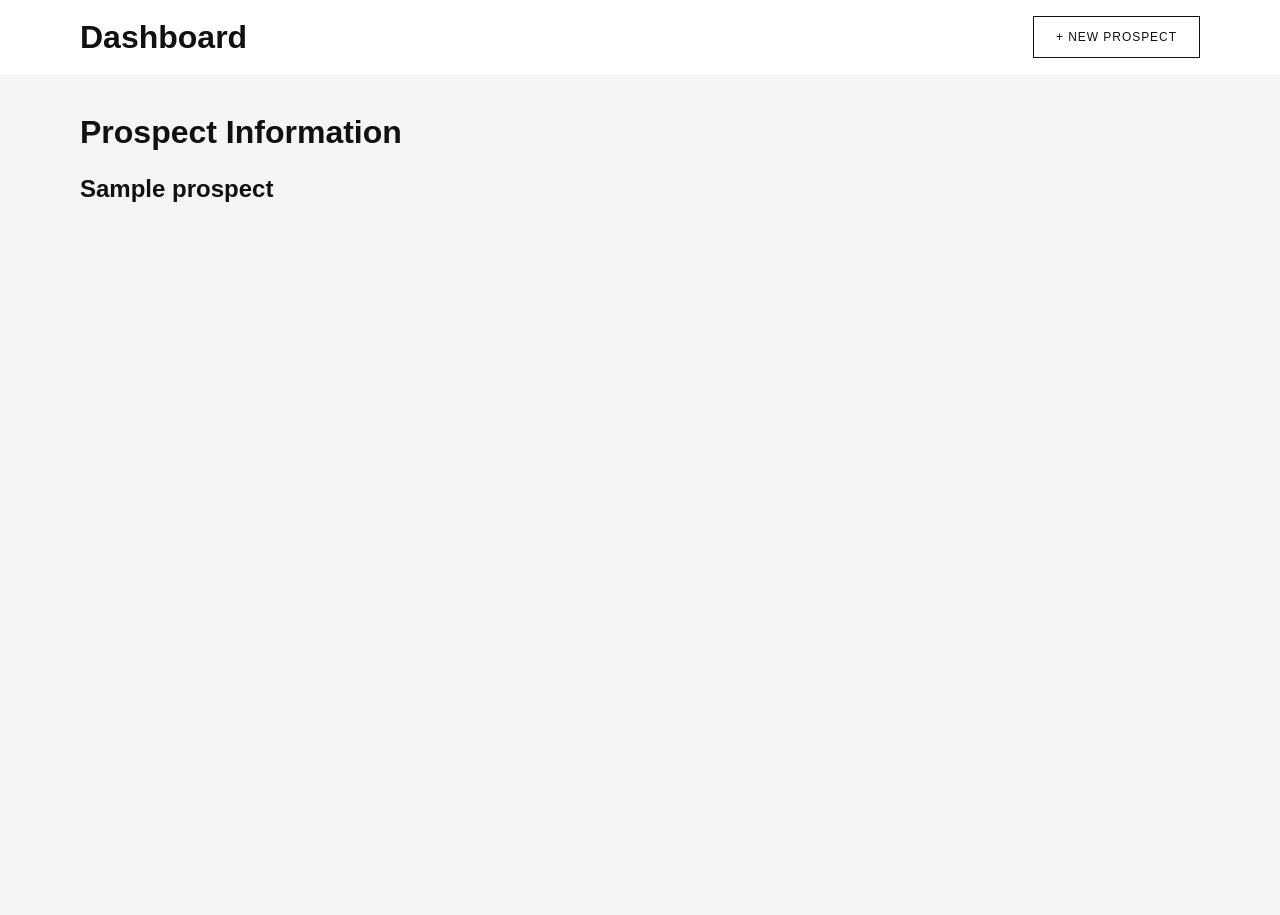
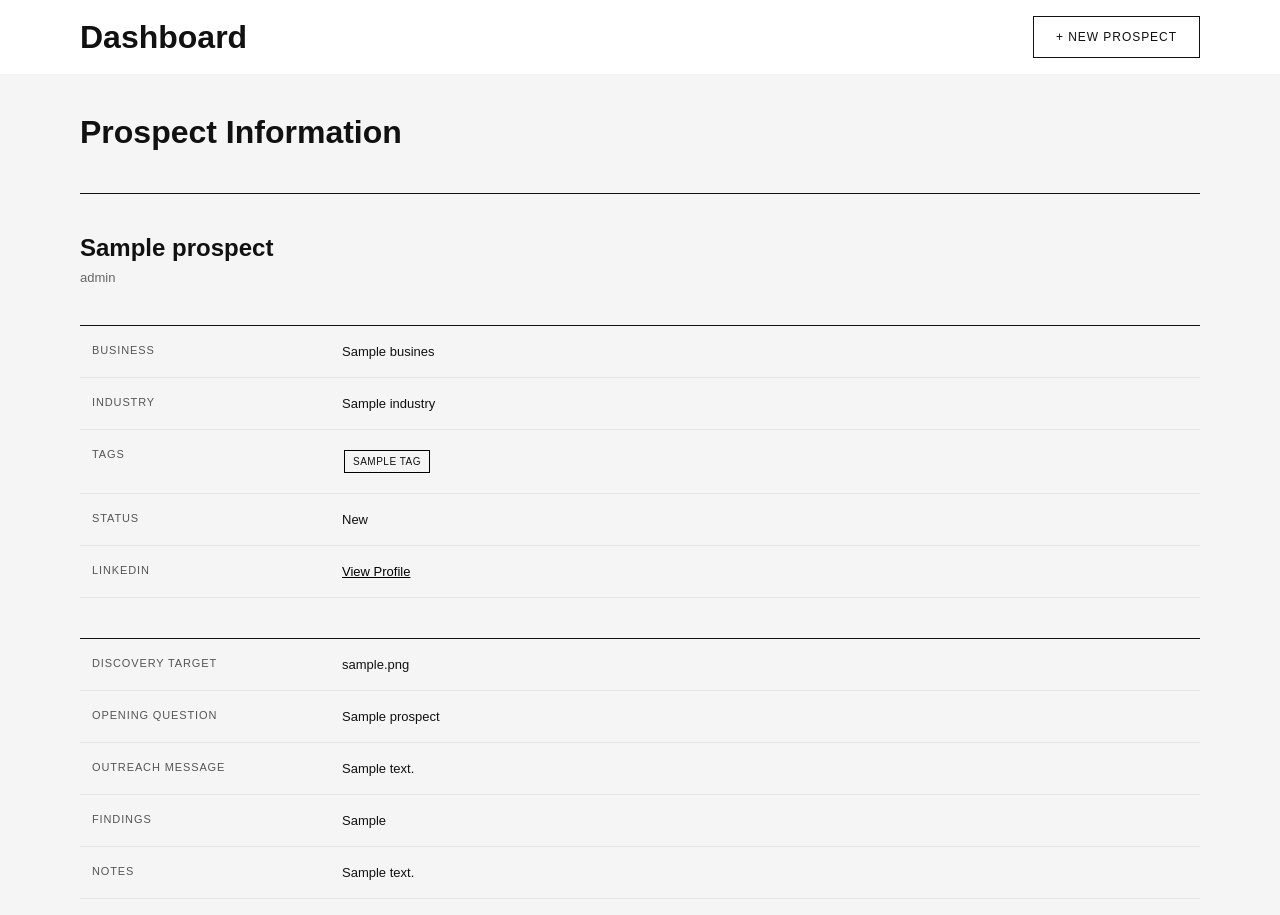
Before and after one commit to joshdels/industry-prospect, a Django app: page /prospect/1/ in a window 1280 px wide. Before the commit the page ends 202 px from the top, so only its background shows below. Run offline with Django 5.2, Linux system fonts and the light colour scheme; tables that the repository leaves empty hold one stand-in row (values such as "Sample post").

Commit message:
feat: ui like zara shopping hehe

```diff
--- a/apps/inspector/static/inspector/css/_global.css
+++ b/apps/inspector/static/inspector/css/_global.css
@@ -3,6 +3,7 @@
 @import url("container.css");
 @import url("form.css");
 @import url("font.css");
+@import url("table.css");
 
 html,
 body,
--- /dev/null
+++ b/apps/inspector/static/inspector/css/definition.css
@@ -0,0 +1,53 @@
+.page-header {
+    border-bottom: 1px solid var(--black);
+    padding-bottom: 18px;
+    margin-bottom: 40px;
+}
+
+
+.role {
+    margin: 8px 0 0;
+    font-size: 13px;
+    color: #666;
+}
+
+.info-section {
+    margin-top: 40px;
+    border-top: 1px solid var(--black);
+}
+
+.info-row {
+    display: grid;
+    grid-template-columns: 220px 1fr;
+    gap: 30px;
+    padding: 18px 12px;
+    border-bottom: 1px solid #e5e5e5;
+    font-size: 13px;
+}
+
+.info-row .label {
+    font-size: 11px;
+    text-transform: uppercase;
+    letter-spacing: 0.08em;
+    color: #555;
+}
+
+.info-row a {
+    color: #000;
+    text-decoration: underline;
+}
+
+.tags {
+    display: flex;
+    flex-wrap: wrap;
+    gap: 6px;
+}
+
+.tag {
+    display: inline-block;
+    padding: 5px 8px;
+    border: 1px solid #000;
+    font-size: 10px;
+    text-transform: uppercase;
+    letter-spacing: 0.05em;
+}
--- /dev/null
+++ b/apps/inspector/static/inspector/css/table.css
@@ -0,0 +1,39 @@
+table {
+  width: 100%;
+  border-collapse: collapse;
+  font-size: 13px;
+}
+
+thead th {
+  padding: 14px 12px;
+  border-bottom: 1px solid #000;
+  text-align: left;
+  font-size: 11px;
+  font-weight: 400;
+  letter-spacing: 0.08em;
+  text-transform: uppercase;
+}
+
+tbody td {
+  padding: 18px 12px;
+  border-bottom: 1px solid #e5e5e5;
+  vertical-align: middle;
+}
+
+tbody tr:hover {
+  background: #fafafa;
+}
+
+td span {
+  font-size: 12px;
+}
+
+.tag {
+  display: inline-block;
+  padding: 5px 8px;
+  margin: 2px;
+  border: 1px solid #000;
+  font-size: 10px;
+  text-transform: uppercase;
+  letter-spacing: 0.05em;
+}
--- a/apps/inspector/templates/inspector/_base.html
+++ b/apps/inspector/templates/inspector/_base.html
@@ -5,9 +5,8 @@
         <meta charset="UTF-8">
         <meta name="viewport" content="width=device-width, initial-scale=1.0">
         <link rel="stylesheet" href="{% static 'inspector/css/_global.css' %}">
-        {% block title %}
-            <title></title>
-        {% endblock title %}
+        {% block link %} {% endblock link %}
+        {% block title %}<title>Industry Prospector</title>{% endblock title %}
     </head>
     <body>
         {% include "inspector/components/navbar.html" %}
--- a/apps/inspector/templates/inspector/prospect_details.html
+++ b/apps/inspector/templates/inspector/prospect_details.html
@@ -1,7 +1,104 @@
 {% extends "inspector/_base.html" %}
+{% load static %}
+{% block link %}
+    <link rel="stylesheet" href="{% static 'inspector/css/definition.css' %}">
+{% endblock link %}
 {% block content %}
-    <div class="container">
+
+<div class="container">
+
+    <div class="page-header">
         <h1>Prospect Information</h1>
-        <h2>{{ prospect.name }}</h2>
     </div>
+
+    <div class="prospect-info">
+
+        <section>
+            <h2>{{ prospect.name }}</h2>
+
+            {% if prospect.role %}
+                <p class="role">{{ prospect.role }}</p>
+            {% endif %}
+        </section>
+
+
+        <section class="info-section">
+
+            <div class="info-row">
+                <span class="label">Business</span>
+                <span>{{ prospect.business.name }}</span>
+            </div>
+
+            <div class="info-row">
+                <span class="label">Industry</span>
+                <span>
+                    {% if prospect.business.industry %}
+                        {{ prospect.business.industry.name }}
+                    {% else %}
+                        —
+                    {% endif %}
+                </span>
+            </div>
+
+            <div class="info-row">
+                <span class="label">Tags</span>
+                <span class="tags">
+                    {% for tag in prospect.business.tags.all %}
+                        <span class="tag">{{ tag.name }}</span>
+                    {% empty %}
+                        —
+                    {% endfor %}
+                </span>
+            </div>
+
+            <div class="info-row">
+                <span class="label">Status</span>
+                <span>{{ prospect.get_status_display }}</span>
+            </div>
+
+            {% if prospect.linkedin_url %}
+                <div class="info-row">
+                    <span class="label">LinkedIn</span>
+                    <a href="{{ prospect.linkedin_url }}" target="_blank">
+                        View Profile
+                    </a>
+                </div>
+            {% endif %}
+
+        </section>
+
+
+        <section class="info-section">
+
+            <div class="info-row">
+                <span class="label">Discovery Target</span>
+                <span>{{ prospect.discovery_target|default:"—" }}</span>
+            </div>
+
+            <div class="info-row">
+                <span class="label">Opening Question</span>
+                <span>{{ prospect.opening_question|default:"—" }}</span>
+            </div>
+
+            <div class="info-row">
+                <span class="label">Outreach Message</span>
+                <span>{{ prospect.outreach_message|default:"—" }}</span>
+            </div>
+
+            <div class="info-row">
+                <span class="label">Findings</span>
+                <span>{{ prospect.findings|default:"—" }}</span>
+            </div>
+
+            <div class="info-row">
+                <span class="label">Notes</span>
+                <span>{{ prospect.notes|default:"—" }}</span>
+            </div>
+
+        </section>
+
+    </div>
+
+</div>
+
 {% endblock %}
--- a/apps/inspector/views/client_views.py
+++ b/apps/inspector/views/client_views.py
@@ -28,7 +28,6 @@ def prospect_detail(request, pk):
 
 
 def add_new_prospect(request):
-
     if request.method == "POST":
         user_input = request.POST.get("user_input", "").strip()
 
@@ -40,3 +39,11 @@ def add_new_prospect(request):
             return redirect("prospect_dashboard")
 
     return render(request, "inspector/new_prospect.html")
+
+
+def update_prospect_status(request, pk):
+    pass
+
+
+def update_prospect_findings_notes(request, pk):
+    pass
```
Also changed, not shown: apps/inspector/templates/inspector/dashboard.html (+43 -7 lines), apps/__init__.py (added).
